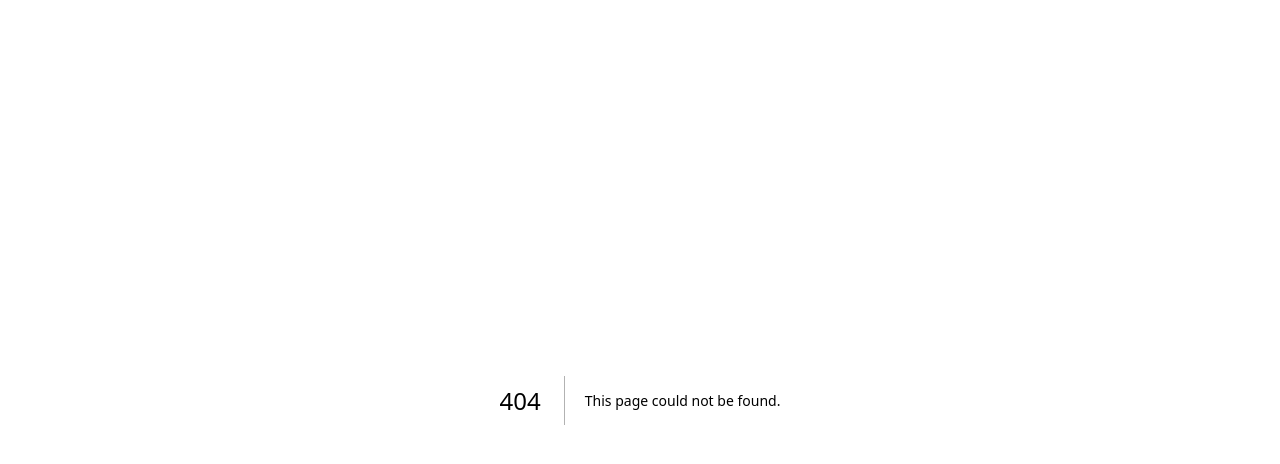
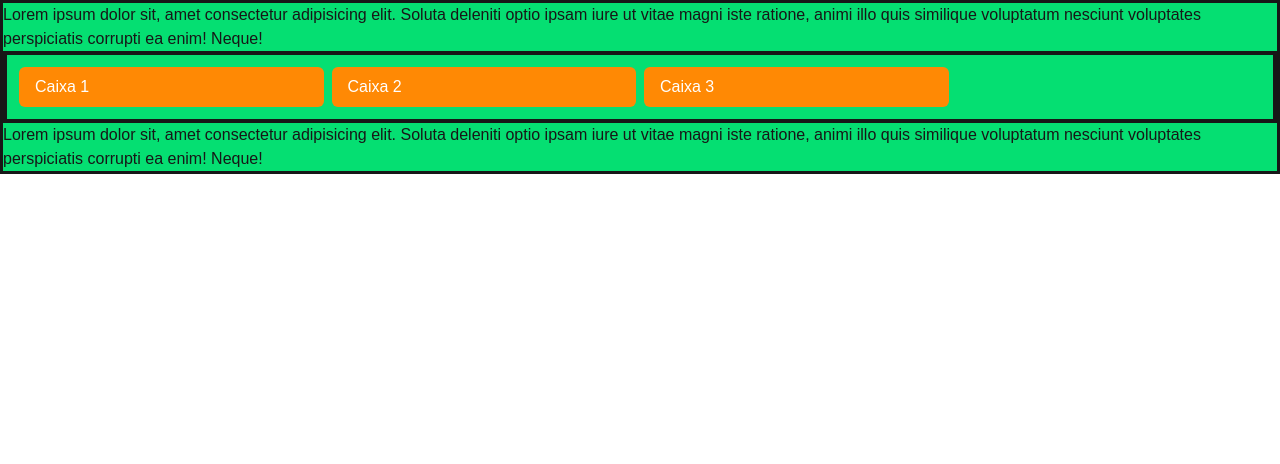
Before and after one commit to gabrielhdantaspimentel/Full-Stack-Web-com-Node-JavaScript-e-TypeScript, a Next.js app in the folder Section 31 - Next e tailwind/next-tailwind-fundamentos/: page /fundamentos/13_container in a window 1280 px wide. Before the commit this address had no page. Shown: the top 464 px of the page. Built offline with nearby package versions, Linux system fonts and the light colour scheme.

Commit message:
Aula 357 - Container --- Final Section 31 - Next e Tailwind --- Correção de diretórios

```diff
--- /dev/null
+++ b/Section 31 - Next e tailwind/next-tailwind-fundamentos/src/app/fundamentos/13_container/page.tsx
@@ -0,0 +1,21 @@
+
+export default function Aplicacao(){
+    return (
+
+        <div className="container mx-auto bg-green-400 border-3">
+
+            <p>
+                Lorem ipsum dolor sit, amet consectetur adipisicing elit. Soluta deleniti optio ipsam iure ut vitae magni iste ratione, animi illo quis similique voluptatum nesciunt voluptates perspiciatis corrupti ea enim! Neque!
+            </p>
+
+            <div className="border-4 p-3 grid gap-2 grid-cols-4">
+                <div className="caixa">Caixa 1</div>
+                <div className="caixa">Caixa 2</div>
+                <div className="caixa">Caixa 3</div>
+            </div>
+
+            <p>Lorem ipsum dolor sit, amet consectetur adipisicing elit. Soluta deleniti optio ipsam iure ut vitae magni iste ratione, animi illo quis similique voluptatum nesciunt voluptates perspiciatis corrupti ea enim! Neque!</p>
+
+        </div>
+    )
+}
--- /dev/null
+++ b/Section 31 - Next e tailwind/next-tailwind-fundamentos/src/app/fundamentos/7_componentes/page.tsx
@@ -0,0 +1,9 @@
+export default function Aplicacao(){
+    return (
+        <div className="p-2">
+            <button className="btn-sucesso">Sucesso</button>
+            <button className="btn-info">Informações</button>
+            <button className="btn-erro">Erro</button>
+        </div>
+    )
+}
--- /dev/null
+++ b/Section 31 - Next e tailwind/next-tailwind-fundamentos/src/app/fundamentos/8_colunas/page.tsx
@@ -0,0 +1,13 @@
+export default function Aplicacao(){
+    return (
+        // <div className="p-2 columns-3">
+        <div className="p-2 columns-1 md:columns-2 lg:columns-3">
+            <div className="w-32 h-32 border bg-blue-400">Item1</div>
+            <div className="w-32 h-32 border bg-blue-400">Item2</div>
+            <div className="w-32 h-32 border bg-blue-400">Item3</div>
+            <div className="w-32 h-32 border bg-blue-400">Item4</div>
+            <div className="w-32 h-32 border bg-blue-400">Item5</div>
+            <div className="w-32 h-32 border bg-blue-400">Item6</div>
+        </div>
+    )
+}
--- a/Section 31 - Next e tailwind/next-tailwind-fundamentos/src/app/globals.css
+++ b/Section 31 - Next e tailwind/next-tailwind-fundamentos/src/app/globals.css
@@ -38,6 +38,22 @@ body {
   }
 
   .btn {
+  @apply px-4 py-2 rounded-md;
+  }
+
+  .btn-sucesso{
     @apply px-4 py-2 rounded-md;
+    @apply bg-green-500 text-white hover:bg-green-400;
   }
+
+  .btn-info{
+    @apply px-4 py-2 rounded-md;
+    @apply bg-orange-500 text-white hover:bg-orange-400;
+  }
+
+  .btn-erro{
+    @apply px-4 py-2 rounded-md;
+    @apply bg-red-500 text-white hover:bg-red-400;
+  }
+
 }
```
